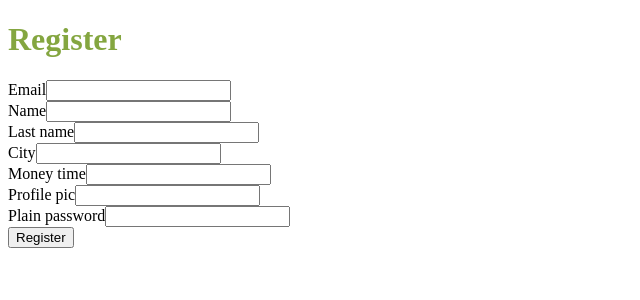
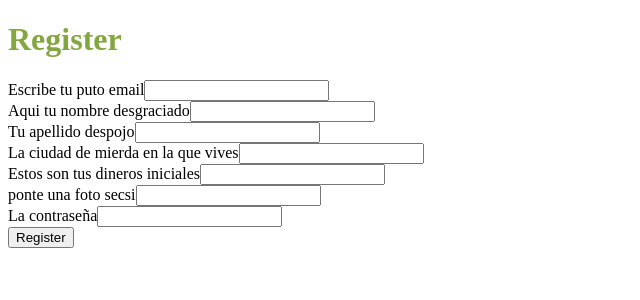
Before and after one commit to JoseAlberto218/exChange, a Symfony app: template templates/registration/register.html.twig in a window 1280 px wide. Shown: the top 300 px of the page, without its empty margins (0-640 px from the left). Run offline with Twig, Linux system fonts and the light colour scheme; the template is opened without the code that fills it, so the values that code supplies are empty; form fields are guessed from the names that the template uses; some libraries are stand-ins or nearby versions.

Commit message:
pequeña actualizacion

```diff
--- a/templates/registration/register.html.twig
+++ b/templates/registration/register.html.twig
@@ -6,13 +6,13 @@
     <h1>Register</h1>
 
     {{ form_start(registrationForm) }}
-        {{ form_row(registrationForm.email) }}
-        {{ form_row(registrationForm.name) }}
-        {{ form_row(registrationForm.lastName) }}
-        {{ form_row(registrationForm.city) }}
-        {{ form_row(registrationForm.moneyTime) }}
-        {{ form_row(registrationForm.profilePic) }}
-        {{ form_row(registrationForm.plainPassword) }}
+        {{ form_row(registrationForm.email, {'label': 'Escribe tu puto email'}) }}
+        {{ form_row(registrationForm.name, {'label': 'Aqui tu nombre desgraciado'}) }}
+        {{ form_row(registrationForm.lastName, {'label': 'Tu apellido despojo'}) }}
+        {{ form_row(registrationForm.city, {'label': 'La ciudad de mierda en la que vives'}) }}
+        {{ form_row(registrationForm.moneyTime, {'label': 'Estos son tus dineros iniciales'}) }}
+        {{ form_row(registrationForm.profilePic, {'label': 'ponte una foto secsi'}) }}
+        {{ form_row(registrationForm.plainPassword, {'label': 'La contraseña'}) }}
 
         <button class="btn">Register</button>
     {{ form_end(registrationForm) }}
```
